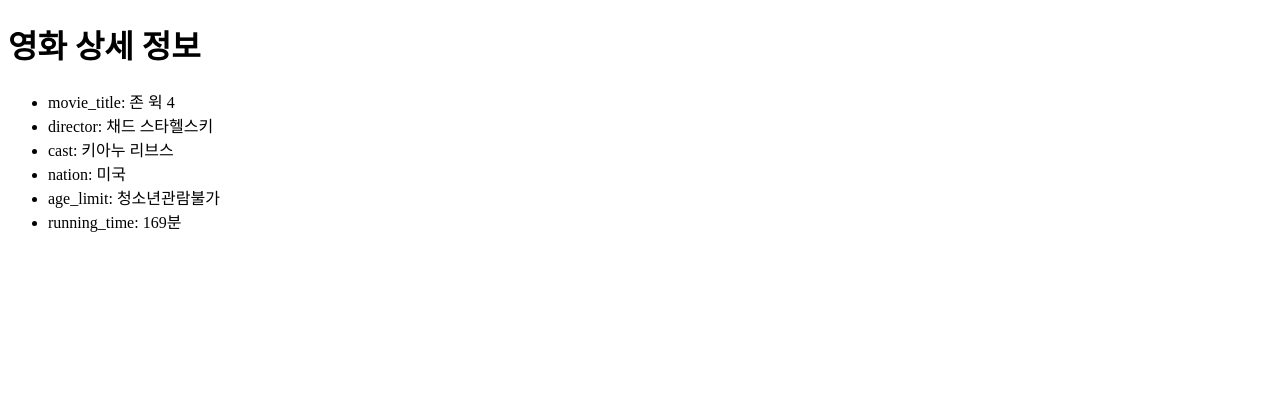
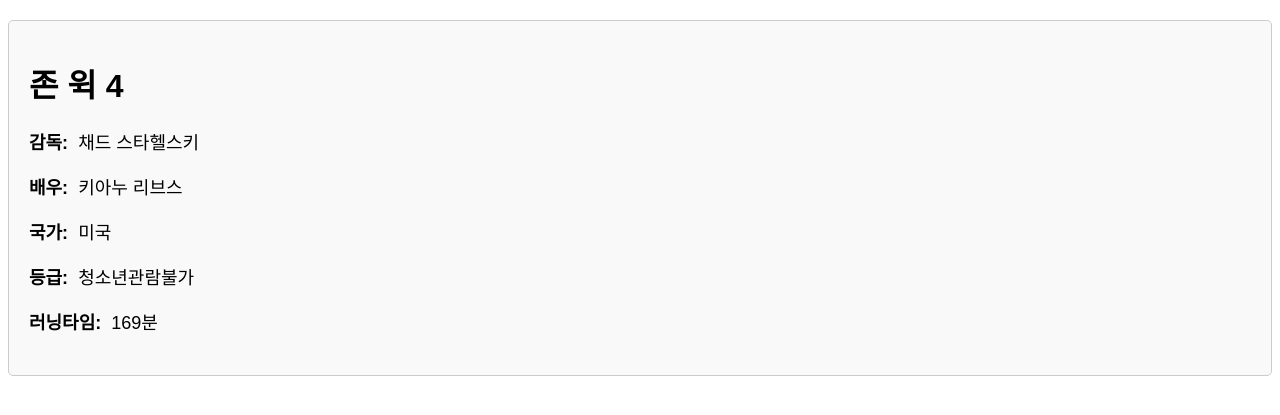
Before and after one commit to team6-group2/movie-data-backend, a Django app: a page that uses movie_api/movie/templates/movieInfoDetail.html in a window 1280 px wide. Shown: the top 415 px of the page. Run offline with Django 4.2, Linux system fonts and the light colour scheme; data comes from the database, SQL or seed files in the repository.

Commit message:
feat: 영화 상세 정보 화면 스타일 변경

```diff
--- a/movie_api/movie/templates/movieInfoDetail.html
+++ b/movie_api/movie/templates/movieInfoDetail.html
@@ -1,15 +1,59 @@
-<!-- movieInfoDetail.html -->
 <!DOCTYPE html>
 <html>
 <head>
+    <meta charset="UTF-8">
     <title>영화 상세 정보</title>
+
+    <style>
+        .movie-info {
+            font-family: Arial, sans-serif;
+            font-size: 18px;
+            line-height: 1.5;
+            margin-top: 20px;
+            padding: 20px;
+            border: 1px solid #ccc;
+            border-radius: 5px;
+            background-color: #f9f9f9;
+        }
+
+        .movie-info h1 {
+            font-size: 32px;
+            font-weight: bold;
+            margin-bottom: 20px;
+        }
+
+        .movie-info label {
+            font-weight: bold;
+        }
+
+        .movie-info span {
+            margin-left: 5px;
+        }
+    </style>
 </head>
 <body>
-    <h1>영화 상세 정보</h1>
-    <ul>
-        {% for data in movie_info.items %}
-            <li>{{ data.0 }}: {{ data.1 }}</li>
-        {% endfor %}
-    </ul>
+    <div class="movie-info">
+        <h1>{{ movie_info.movie_title }}</h1>
+        <p>
+            <label>감독:</label>
+            <span>{{ movie_info.director }}</span>
+        </p>
+        <p>
+            <label>배우:</label>
+            <span>{{ movie_info.cast }}</span>
+        </p>
+        <p>
+            <label>국가:</label>
+            <span>{{ movie_info.nation }}</span>
+        </p>
+        <p>
+            <label>등급:</label>
+            <span>{{ movie_info.age_limit }}</span>
+        </p>
+        <p>
+            <label>러닝타임:</label>
+            <span>{{ movie_info.running_time }}</span>
+        </p>
+    </div>
 </body>
 </html>
```
